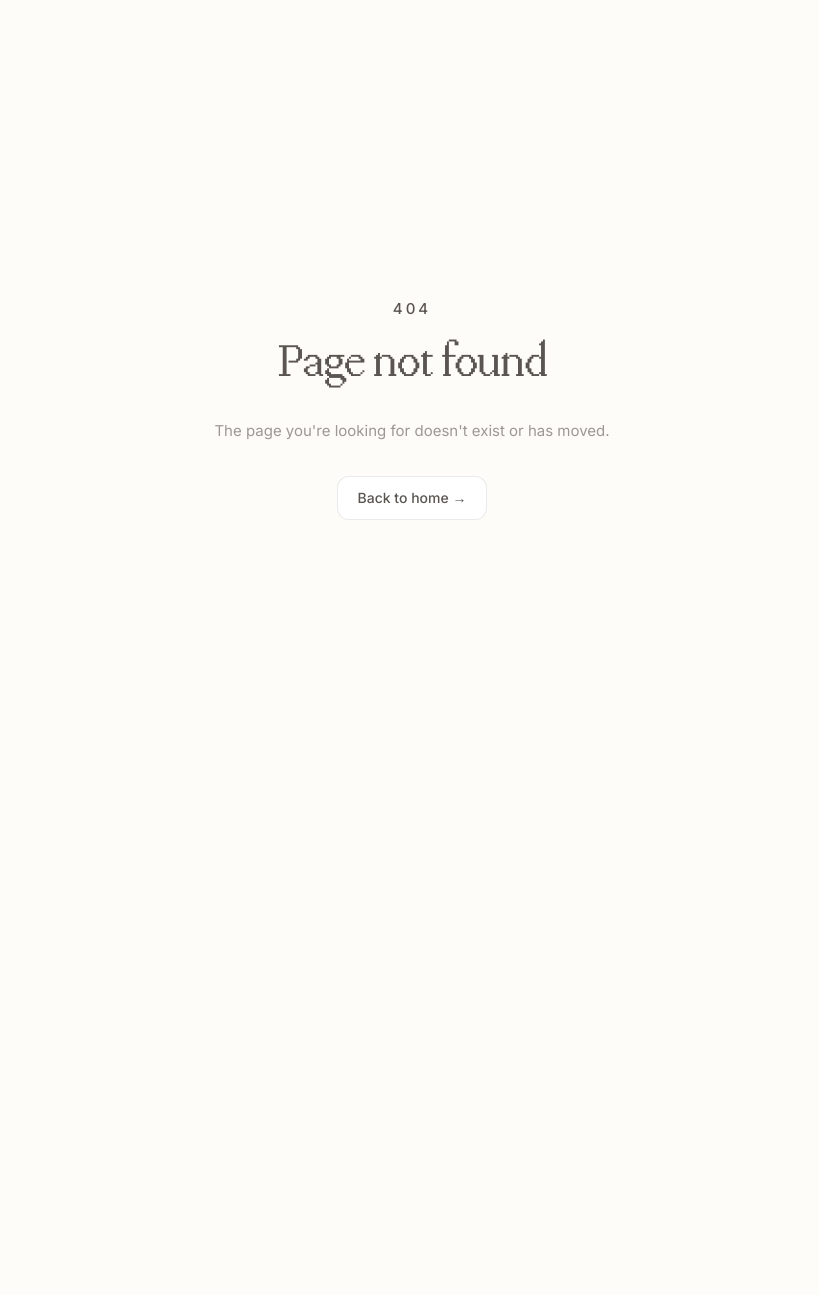
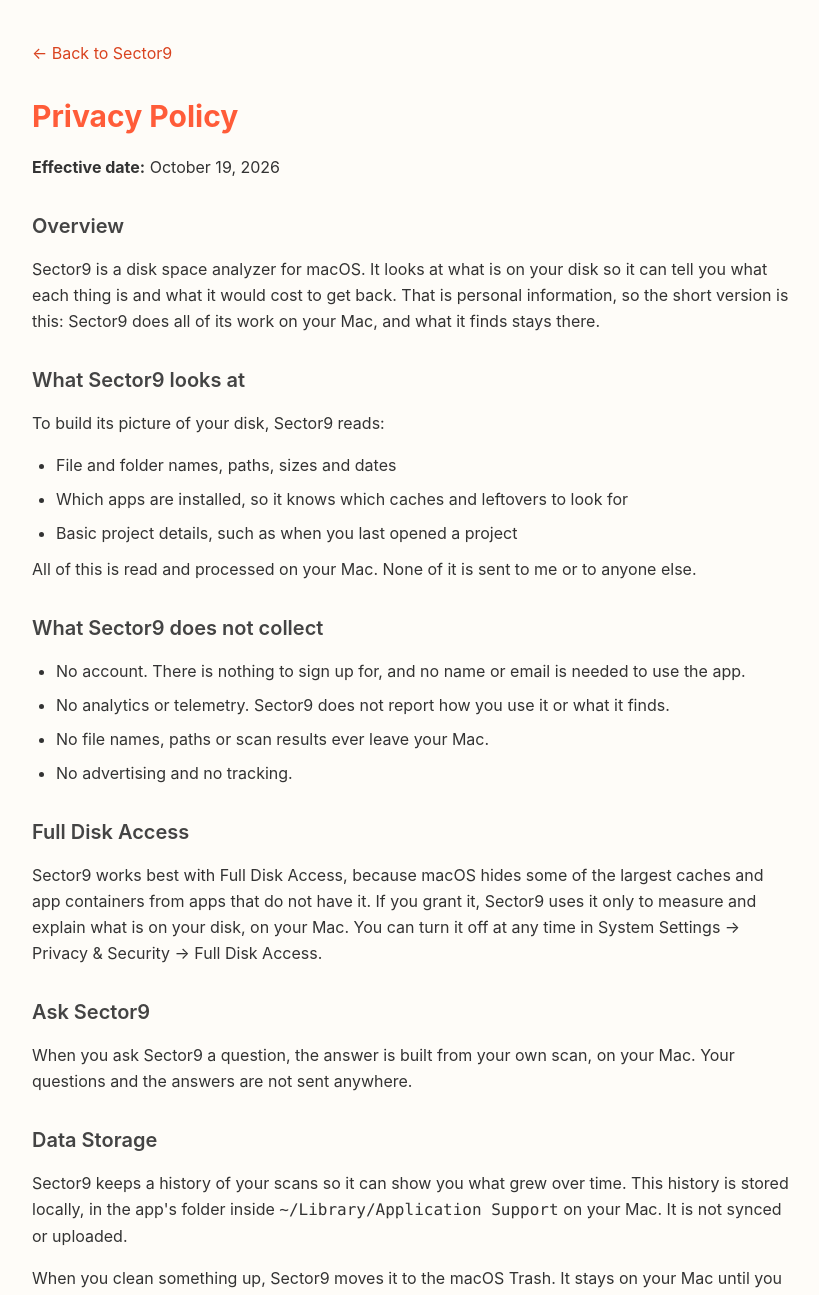
Before and after one commit to nerdynikhil/nerdynikhil.github.io, a React (Vite) app: page /sector9/privacy in a window 1280 px wide. Before the commit this address had no page. Shown: the top 1295 px of the page, without its empty margins (228-1047 px from the left). Before the commit the page ends 800 px from the top, so only its background shows below. Built offline with nearby package versions, Linux system fonts and the light colour scheme.

Commit message:
feat(sector9): add privacy policy page
Co-Authored-By: Claude Opus 5.5 <noreply@anthropic.com>

```diff
--- a/src/App.tsx
+++ b/src/App.tsx
@@ -16,6 +16,7 @@ const FasterUdemyPrivacy = lazy(() => import('./pages/FasterUdemyPrivacy'))
 const LingoDuel = lazy(() => import('./pages/LingoDuel'))
 const LingoDuelPrivacy = lazy(() => import('./pages/LingoDuelPrivacy'))
 const Sector9 = lazy(() => import('./pages/sector9/Sector9'))
+const Sector9Privacy = lazy(() => import('./pages/sector9/Sector9Privacy'))
 const Serenight = lazy(() => import('./pages/Serenight'))
 const SerenightPrivacy = lazy(() => import('./pages/SerenightPrivacy'))
 const Subscriptionly = lazy(() => import('./pages/Subscriptionly'))
@@ -70,6 +71,7 @@ export default function App() {
           <Route path="/lingoduel" element={<LingoDuel />} />
           <Route path="/lingoduel/privacy" element={<LingoDuelPrivacy />} />
           <Route path="/sector9" element={<Sector9 />} />
+          <Route path="/sector9/privacy" element={<Sector9Privacy />} />
           <Route path="/serenight" element={<Serenight />} />
           <Route path="/serenight/privacy" element={<SerenightPrivacy />} />
           <Route path="/subscriptionly" element={<Subscriptionly />} />
--- /dev/null
+++ b/src/pages/sector9/Sector9Privacy.tsx
@@ -0,0 +1,216 @@
+import { Link } from 'react-router-dom'
+import SEO from '../../components/SEO'
+
+export default function Sector9Privacy() {
+  return (
+    <>
+      <SEO
+        title="Privacy Policy - Sector9"
+        description="Privacy Policy for Sector9, the macOS disk space analyzer. Scans run on your Mac. No account, no analytics, and your file names never leave your Mac."
+        url="https://www.nerdynikhil.com/sector9/privacy"
+        image="https://www.nerdynikhil.com/sector9/og-image.png"
+      />
+
+      <div className="mx-auto max-w-[800px] px-5 py-10 font-['-apple-system',BlinkMacSystemFont,'SF_Pro_Display',sans-serif] leading-relaxed text-[#333]">
+        <Link
+          to="/sector9"
+          className="mb-8 inline-block text-[#d9431f] no-underline hover:underline"
+        >
+          &larr; Back to Sector9
+        </Link>
+
+        <h1 className="mb-5 text-3xl font-bold text-[#ff5c39]">
+          Privacy Policy
+        </h1>
+        <p className="mb-4">
+          <strong>Effective date:</strong> October 19, 2026
+        </p>
+
+        <h2 className="mt-8 mb-4 text-xl font-semibold text-[#444]">
+          Overview
+        </h2>
+        <p className="mb-4">
+          Sector9 is a disk space analyzer for macOS. It looks at what is on
+          your disk so it can tell you what each thing is and what it would cost
+          to get back. That is personal information, so the short version is
+          this: Sector9 does all of its work on your Mac, and what it finds
+          stays there.
+        </p>
+
+        <h2 className="mt-8 mb-4 text-xl font-semibold text-[#444]">
+          What Sector9 looks at
+        </h2>
+        <p className="mb-4">
+          To build its picture of your disk, Sector9 reads:
+        </p>
+        <ul className="my-2.5 list-disc pl-6">
+          <li className="my-2">
+            File and folder names, paths, sizes and dates
+          </li>
+          <li className="my-2">
+            Which apps are installed, so it knows which caches and leftovers to
+            look for
+          </li>
+          <li className="my-2">
+            Basic project details, such as when you last opened a project
+          </li>
+        </ul>
+        <p className="mb-4">
+          All of this is read and processed on your Mac. None of it is sent to
+          me or to anyone else.
+        </p>
+
+        <h2 className="mt-8 mb-4 text-xl font-semibold text-[#444]">
+          What Sector9 does not collect
+        </h2>
+        <ul className="my-2.5 list-disc pl-6">
+          <li className="my-2">
+            No account. There is nothing to sign up for, and no name or email is
+            needed to use the app.
+          </li>
+          <li className="my-2">
+            No analytics or telemetry. Sector9 does not report how you use it or
+            what it finds.
+          </li>
+          <li className="my-2">
+            No file names, paths or scan results ever leave your Mac.
+          </li>
+          <li className="my-2">No advertising and no tracking.</li>
+        </ul>
+
+        <h2 className="mt-8 mb-4 text-xl font-semibold text-[#444]">
+          Full Disk Access
+        </h2>
+        <p className="mb-4">
+          Sector9 works best with Full Disk Access, because macOS hides some of
+          the largest caches and app containers from apps that do not have it.
+          If you grant it, Sector9 uses it only to measure and explain what is
+          on your disk, on your Mac. You can turn it off at any time in System
+          Settings &rarr; Privacy &amp; Security &rarr; Full Disk Access.
+        </p>
+
+        <h2 className="mt-8 mb-4 text-xl font-semibold text-[#444]">
+          Ask Sector9
+        </h2>
+        <p className="mb-4">
+          When you ask Sector9 a question, the answer is built from your own
+          scan, on your Mac. Your questions and the answers are not sent
+          anywhere.
+        </p>
+
+        <h2 className="mt-8 mb-4 text-xl font-semibold text-[#444]">
+          Data Storage
+        </h2>
+        <p className="mb-4">
+          Sector9 keeps a history of your scans so it can show you what grew
+          over time. This history is stored locally, in the app&apos;s folder
+          inside <code>~/Library/Application Support</code> on your Mac. It is
+          not synced or uploaded.
+        </p>
+        <p className="mb-4">
+          When you clean something up, Sector9 moves it to the macOS Trash. It
+          stays on your Mac until you empty the Trash yourself.
+        </p>
+
+        <h2 className="mt-8 mb-4 text-xl font-semibold text-[#444]">
+          When Sector9 uses the network
+        </h2>
+        <p className="mb-4">
+          Scanning, explaining and cleaning all work offline. Sector9 only
+          connects to the internet for two things, if and when they are enabled:
+        </p>
+        <ul className="my-2.5 list-disc pl-6">
+          <li className="my-2">Checking for and downloading app updates</li>
+          <li className="my-2">Checking a Pro licence</li>
+        </ul>
+        <p className="mb-4">
+          These requests carry only what that check needs. They never include
+          your file names, paths or scan results.
+        </p>
+
+        <h2 className="mt-8 mb-4 text-xl font-semibold text-[#444]">
+          The waitlist on this website
+        </h2>
+        <p className="mb-4">
+          The waitlist form on the Sector9 page does not send your email
+          address anywhere yet. It stays in your browser tab and is gone when
+          you leave the page.
+        </p>
+        <p className="mb-4">
+          The Sector9 page is part of my personal website, nerdynikhil.com,
+          which uses standard page-view analytics (Vercel Analytics and Google
+          Analytics). That only covers visits to the website. It has nothing to
+          do with the Sector9 app.
+        </p>
+
+        <h2 className="mt-8 mb-4 text-xl font-semibold text-[#444]">
+          Data Sharing
+        </h2>
+        <p className="mb-4">
+          I do not share, sell or disclose your data to anyone. Your scan data
+          never reaches me in the first place, so there is nothing to share.
+        </p>
+
+        <h2 className="mt-8 mb-4 text-xl font-semibold text-[#444]">
+          Your Control
+        </h2>
+        <ul className="my-2.5 list-disc pl-6">
+          <li className="my-2">
+            Remove Full Disk Access at any time in System Settings
+          </li>
+          <li className="my-2">
+            Delete Sector9&apos;s folder in{' '}
+            <code>~/Library/Application Support</code> to clear your scan
+            history
+          </li>
+          <li className="my-2">
+            Restore anything you cleaned from the Trash with Undo or
+            Finder&apos;s &ldquo;Put Back&rdquo;
+          </li>
+          <li className="my-2">
+            Uninstall the app and delete its folder to remove everything
+          </li>
+        </ul>
+
+        <h2 className="mt-8 mb-4 text-xl font-semibold text-[#444]">
+          Children&apos;s Privacy
+        </h2>
+        <p className="mb-4">
+          Sector9 does not collect personal data from anyone, including children
+          under 13.
+        </p>
+
+        <h2 className="mt-8 mb-4 text-xl font-semibold text-[#444]">
+          Changes to This Policy
+        </h2>
+        <p className="mb-4">
+          If this policy changes, the new version will be posted on this page
+          with a new effective date.
+        </p>
+
+        <h2 className="mt-8 mb-4 text-xl font-semibold text-[#444]">
+          Contact
+        </h2>
+        <p className="mb-4">
+          If you have questions about this policy or how Sector9 handles your
+          data, email me:
+        </p>
+        <p className="mb-4">
+          <strong>Email:</strong>{' '}
+          <a
+            href="mailto:nklmarch17@gmail.com?subject=Sector9%20Privacy"
+            className="text-[#d9431f] no-underline hover:underline"
+          >
+            nklmarch17@gmail.com
+          </a>
+        </p>
+
+        <h2 className="mt-8 mb-4 text-xl font-semibold text-[#444]">Legal</h2>
+        <p className="mb-4">
+          This privacy policy is governed by the laws of India. By using
+          Sector9, you agree to this privacy policy.
+        </p>
+      </div>
+    </>
+  )
+}
```
